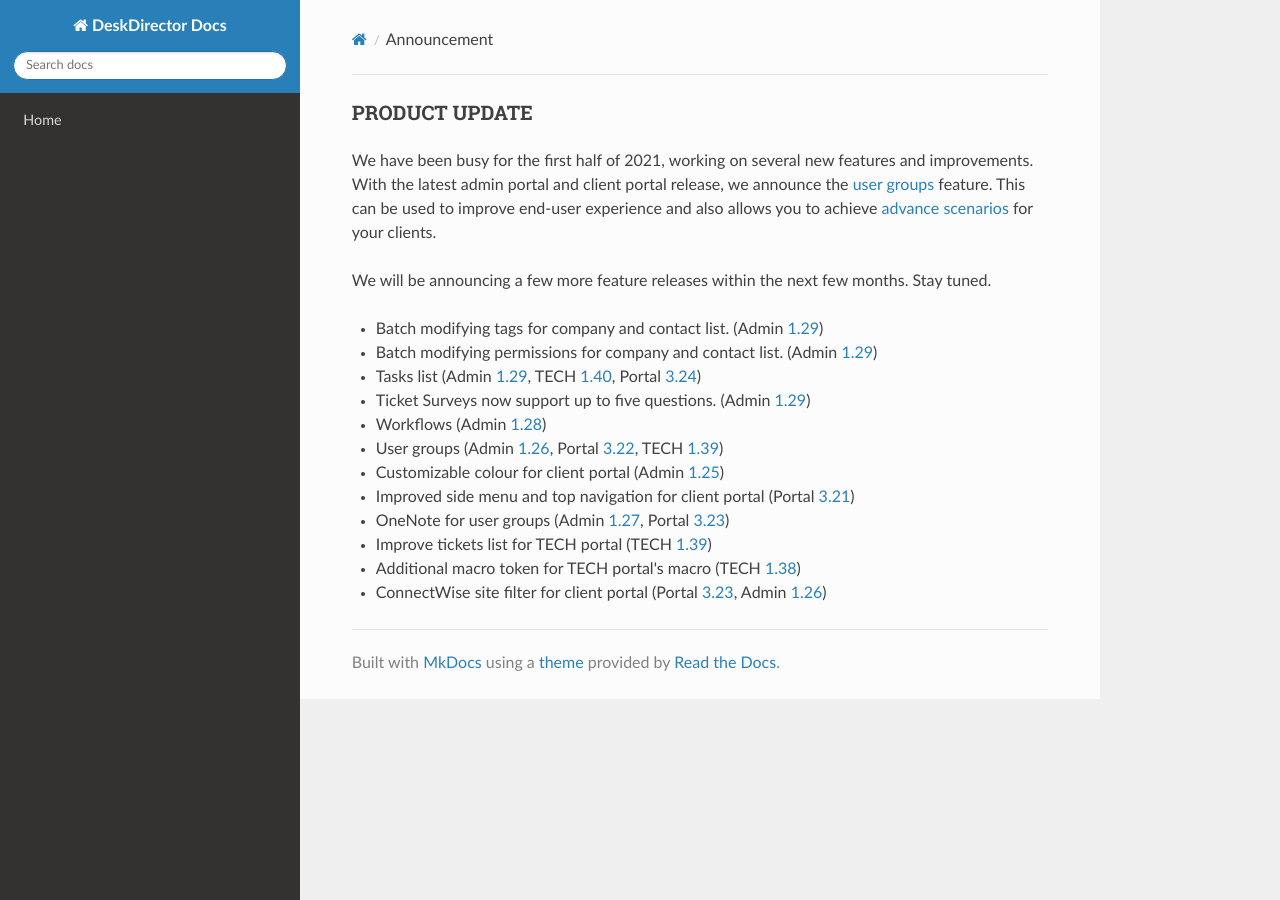
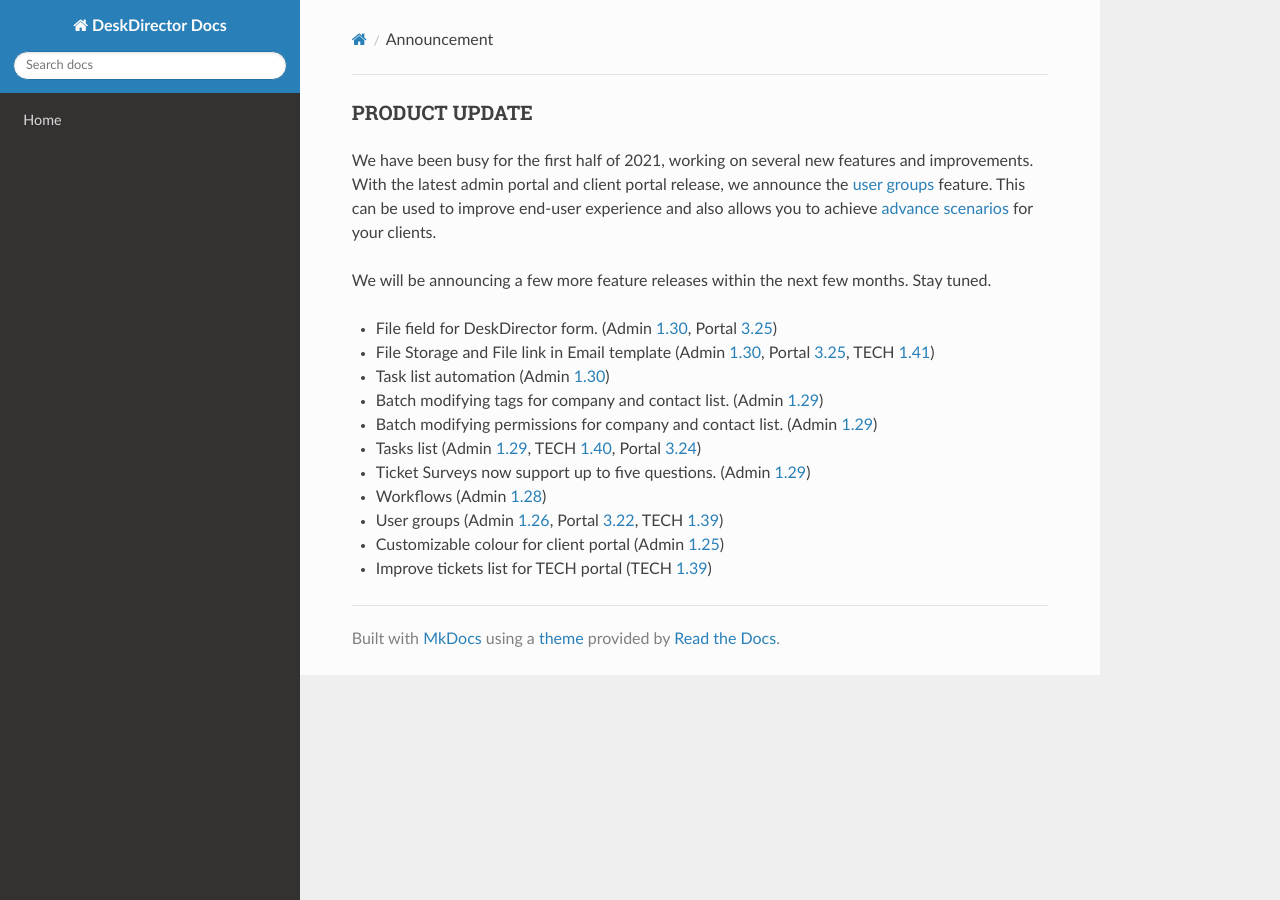
Before and after one commit to DeskDirector/docs, an MkDocs documentation site: the page built from docs/_contents/admin/home/announcement.md, in a window 1280 px wide. Built offline with MkDocs 1.6.1, drawn with Linux system fonts in a browser that asks for light colours; nearby versions of some CDN libraries; old or Windows-style settings are respelled for this version of MkDocs.

Commit message:
Update announcement.md

```diff
--- a/docs/_contents/admin/home/announcement.md
+++ b/docs/_contents/admin/home/announcement.md
@@ -4,6 +4,9 @@ We have been busy for the first half of 2021, working on several new features an
 
 We will be announcing a few more feature releases within the next few months. Stay tuned.
 
+* File field for DeskDirector form. (Admin [1.30](/configs/release-notes/admin/v1.30.1), Portal [3.25](/configs/release-notes/portal/v3.25))
+* File Storage and File link in Email template (Admin [1.30](/configs/release-notes/admin/v1.30.1), Portal [3.25](/configs/release-notes/portal/v3.25), TECH [1.41](/configs/release-notes/tech/v1.41))
+* Task list automation (Admin [1.30](/configs/release-notes/admin/v1.30.1))
 * Batch modifying tags for company and contact list. (Admin [1.29](/configs/release-notes/admin/v1.29.1))
 * Batch modifying permissions for company and contact list. (Admin [1.29](/configs/release-notes/admin/v1.29.1))
 * Tasks list (Admin [1.29](/configs/release-notes/admin/v1.29.1), TECH [1.40](/configs/release-notes/tech/v1.40), Portal [3.24](/configs/release-notes/portal/v3.24))
@@ -11,8 +14,4 @@ We will be announcing a few more feature releases within the next few months. St
 * Workflows (Admin [1.28](/configs/release-notes/admin/v1.28.1))
 * User groups (Admin [1.26](/configs/release-notes/admin/v1.26.1), Portal [3.22](/configs/release-notes/portal/v3.22), TECH [1.39](/configs/release-notes/tech/v1.39))
 * Customizable colour for client portal (Admin [1.25](/configs/release-notes/admin/v1.25.1))
-* Improved side menu and top navigation for client portal (Portal [3.21](/configs/release-notes/portal/v3.21))
-* OneNote for user groups (Admin [1.27](/configs/release-notes/admin/v1.27.1), Portal [3.23](/configs/release-notes/portal/v3.23))
 * Improve tickets list for TECH portal (TECH [1.39](/configs/release-notes/tech/v1.39))
-* Additional macro token for TECH portal's macro (TECH [1.38](/configs/release-notes/tech/v1.38))
-* ConnectWise site filter for client portal (Portal [3.23](/configs/release-notes/portal/v3.23), Admin [1.26](/configs/release-notes/admin/v1.26.1))
```
